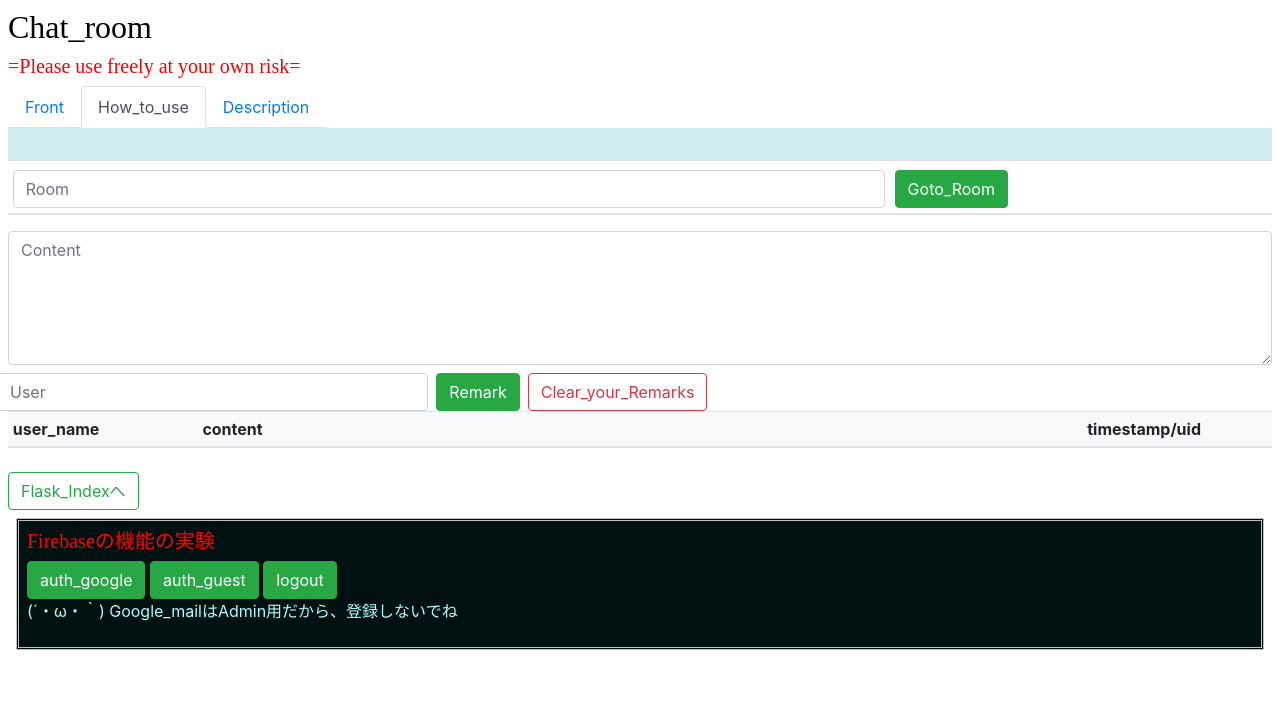
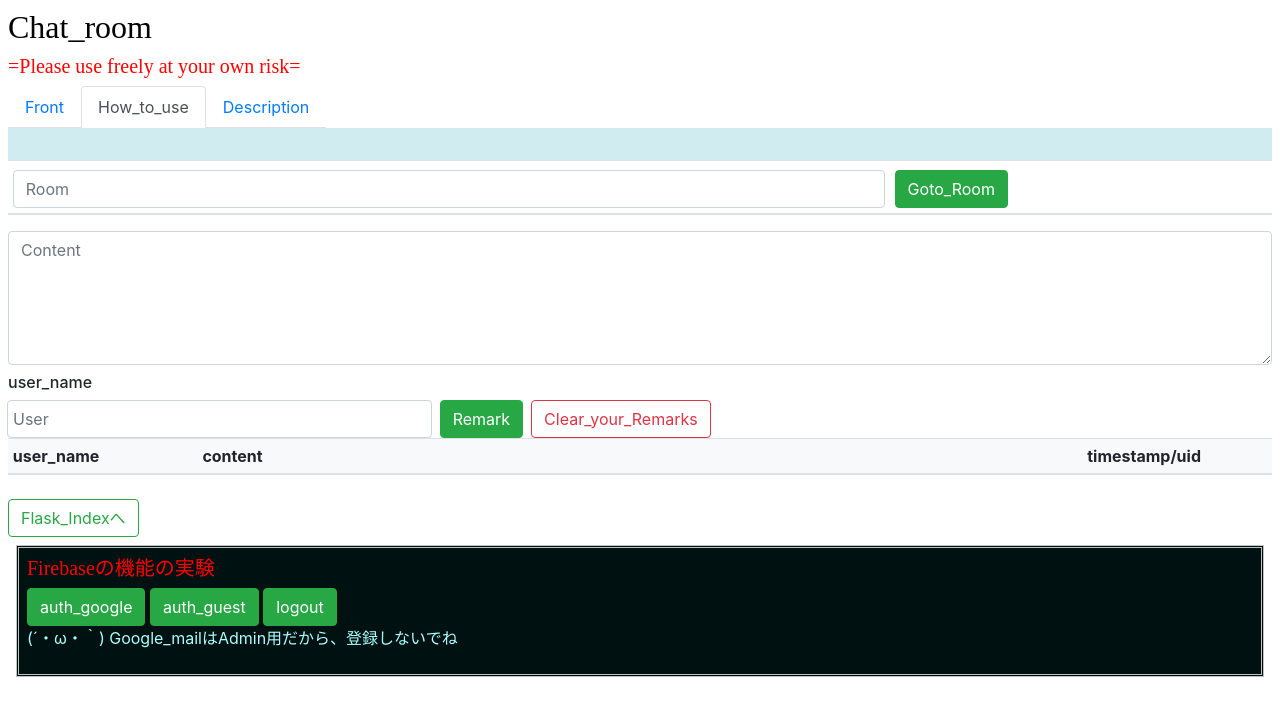
Before and after one commit to jSm449g4d/PF_apps, a Flask app: template sfb/templates/tptef.html in a window 1280 px wide. Shown: the top 716 px of the page. Run offline with Flask 2, Linux system fonts and the light colour scheme; the template is opened without the code that fills it, so the values that code supplies are empty; parts of the project's set-up code (start-up, migrations or seed data) failed here and were passed over; some libraries are stand-ins or nearby versions.

Commit message:
Add files via upload

```diff
--- /dev/null
+++ b/sfb/config.json
@@ -0,0 +1,3 @@
+{
+    "admin_uid":"1GYEMV6s2OWU9dR2cXCntSlR2op2"
+}
--- a/sfb/templates/tptef.html
+++ b/sfb/templates/tptef.html
@@ -11,7 +11,7 @@
     </head>
 
     <body>
-        <div class="mt-2 mx-2">
+        <div class="m-2">
             <form method="post" enctype="multipart/form-data" style="display:inline;">
                 <h2 style="color:black;font-family:serif;">Chat_room</h2>
                 <h5 style="color:red;font-family:'';">=Please use freely at your own risk=</h5>
@@ -48,8 +48,9 @@
                 </table>
 
                 <textarea class="form-control" id="exampleFormControlTextarea1" rows="5" name="content" placeholder="Content"></textarea>
-                <div class="mt-2 row">
-                    <input type="text" name="user" class="form-control col-4 mx-1" value="{{USER}}" placeholder="User">
+                <h6 class="mt-2">user_name</h6>
+                <div class="mt-2 form-row">
+                    <input type="text" name="user" class="form-control mx-1 col-4" id="username-form" value="{{USER}}" placeholder="User">
                     <button name="remark" class="btn btn-success mx-1" value="True">Remark</button>
                     <button name="clear" class="btn btn-outline-danger mx-1" value="True">Clear_your_Remarks</button>
                 </div>
--- a/sfb/wsgi_util.py
+++ b/sfb/wsgi_util.py
@@ -2,6 +2,7 @@
 import sys
 import os
 import flask
+import json
 from flask import  render_template_string
 import firebase_admin
 from firebase_admin import credentials
@@ -16,11 +17,12 @@ def render_template_2(dir,**kwargs):
     return render_template_string(html)
 
 
-config_dict={"admin_uid":"1GYEMV6s2OWU9dR2cXCntSlR2op2"}
 
 #AP_setting_management
-access_counter=0;status_table=""
+access_counter=0;status_table="";config_dict={}
 cred = firebase_admin.credentials.Certificate("FirebaseAdmin_Key.json")
+with open("config.json","r",encoding="utf-8") as fp:
+    config_dict=json.loads(fp)
 firebase_admin.initialize_app(cred)
 db = firestore.client()
 def add_status_table(title="",data="",color="navy"):
```
